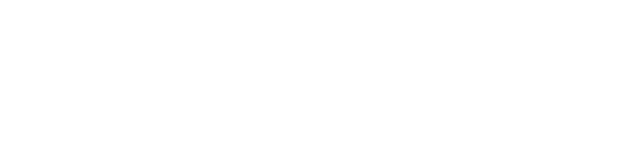
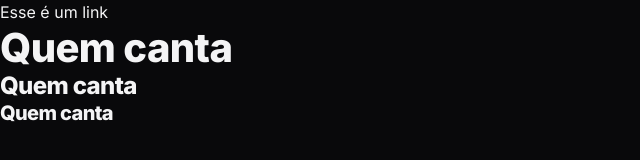
Before and after one commit to JorgeLFogaca/projetolp, a plain HTML site: page index.html in a window 1280 px wide. Shown: the whole page, without its empty margins (0-640 px from the left). Drawn offline with Linux system fonts and the light colour scheme.

Commit message:
definindo variaveis css

```diff
--- a/index.html
+++ b/index.html
@@ -1,12 +1,23 @@
 <!DOCTYPE html>
 <html lang="en">
+
 <head>
     <meta charset="UTF-8">
     <meta name="viewport" content="width=device-width, initial-scale=1.0">
+    <link rel="preconnect" href="https://fonts.googleapis.com">
+    <link rel="preconnect" href="https://fonts.gstatic.com" crossorigin>
+    <link
+        href="https://fonts.googleapis.com/css2?family=Archivo:ital,wght@0,100..900;1,100..900&family=Inter:ital,opsz,wght@0,14..32,100..900;1,14..32,100..900&family=Poppins:ital,wght@0,100;0,200;0,300;0,400;0,500;0,600;0,700;0,800;0,900;1,100;1,200;1,300;1,400;1,500;1,600;1,700;1,800;1,900&display=swap"
+        rel="stylesheet">
     <title>Zingen</title>
     <link rel="stylesheet" href="styles/index.css">
 </head>
+
 <body>
+    <a href="a">Esse é um link</a>
+    <h1>Quem canta</h1>
+    <h2>Quem canta</h2>
+    <h3>Quem canta</h3>
+</body>
 
-</body>
 </html>
--- a/styles/global.css
+++ b/styles/global.css
@@ -1,10 +1,83 @@
 *,
+
 *::before,
+
 *::after {
     box-sizing: border-box;
 }
 
-*{
+* {
     margin: 0;
     padding: 0;
 }
+
+:root {
+    --bg-color: #09090b;
+    --surface-color: #18181b;
+    --stroke-color: #27272a;
+    --text-color-primary: #f4f4f5;
+    --text-color-secondary: #a1a1aa;
+    --brand-color-secondary: #f7b733;
+    --brand-color-secondary: #fc4a1a;
+
+    --ff-sans: 'Inter', system-ui, sans-serif;
+    --fw-base: 400;
+    --fw-md: 500;
+    --fw-bold: 800;
+
+    --fs-sm: 0.875rem;
+    --fs-base: 1rem;
+    --fs-lg: 1.25rem;
+    --fs-xl: 1.5rem;
+    --fs-2xl: 2.5rem;
+}
+
+html {
+    font-family: var(--ff-sans);
+    font-weight: var(--fw-base);
+    font-size: var(--fs-base);
+    line-height: 1.5rem;
+    color: var(--text-color-primary);
+}
+
+body {
+    background-color: var(--bg-color);
+}
+
+h1,
+h2,
+h3 {
+    line-height: 1.2;
+    color: var(--text-color-primary);
+    font-weight: var(--fw-bold);
+    letter-spacing: -0.04rem;
+}
+
+h1 {
+    font-size: var(--fs-2xl);
+}
+
+h2 {
+    font-size: var(--fs-xl);
+}
+
+h3 {
+    font-size: var(--fs-lg);
+}
+
+a {
+    text-decoration: none;
+    color: inherit;
+}
+
+ul[role="list"] {
+    list-style: none;
+}
+
+@media (width >=80cm) {
+    :root {
+        --fs-lg: 2rem;
+        --fs-xl: 3rem;
+        --fs-2xl: 4rem;
+    }
+}
```
